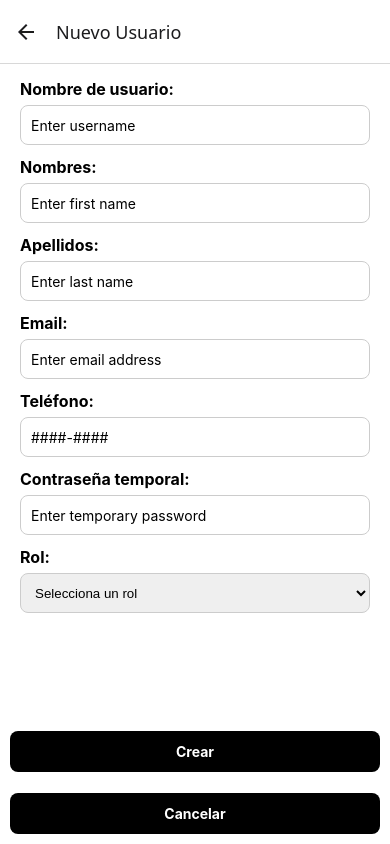
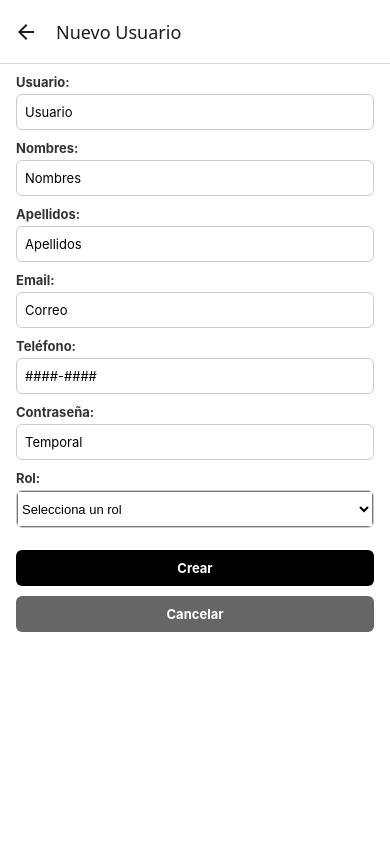
Before and after one commit to Rumrayy/SITMO, a React Native app: screen /NuevoUsuario in a window 390 px wide. Built offline with nearby package versions, Linux system fonts and the light colour scheme.

Commit message:
ajustes de vistas

```diff
--- a/App/advertencia.jsx
+++ b/App/advertencia.jsx
@@ -1,52 +1,61 @@
 import React from 'react';
-import { View, Text, StyleSheet, TouchableOpacity } from 'react-native';
+import { View, Text, StyleSheet, FlatList, TouchableOpacity } from 'react-native';
 import Icon from 'react-native-vector-icons/FontAwesome';
 import { useNavigation } from '@react-navigation/native';
+
+const advertencias = [
+  { id: '1', titulo: 'Cancelación #1', motivo: 'Cliente no disponible', fecha: '28 Abr 2025' },
+  { id: '2', titulo: 'Cancelación #2', motivo: 'Dirección incorrecta', fecha: '27 Abr 2025' },
+  { id: '3', titulo: 'Cancelación #3', motivo: 'Pedido duplicado', fecha: '25 Abr 2025' },
+  { id: '4', titulo: 'Cancelación #4', motivo: 'Vehículo averiado', fecha: '24 Abr 2025' },
+  { id: '5', titulo: 'Cancelación #5', motivo: 'Problemas climáticos', fecha: '23 Abr 2025' },
+  { id: '6', titulo: 'Cancelación #6', motivo: 'Cliente canceló el pedido', fecha: '22 Abr 2025' },
+  { id: '7', titulo: 'Cancelación #7', motivo: 'Entrega reprogramada por cliente', fecha: '21 Abr 2025' },
+  { id: '8', titulo: 'Cancelación #8', motivo: 'Problemas en la ruta de entrega', fecha: '20 Abr 2025' },
+];
 
 const AdvertenciaScreen = () => {
   const navigation = useNavigation();
 
+  const renderItem = ({ item }) => (
+    <View style={styles.card}>
+      <View style={{ flex: 1 }}>
+        <Text style={styles.cardTitle}>{item.titulo}</Text>
+        <Text style={styles.cardMotivo}>{item.motivo}</Text>
+        <Text style={styles.cardFecha}>Fecha: {item.fecha}</Text>
+      </View>
+      <Icon name="exclamation-triangle" size={24} color="#dc3545" style={{ marginLeft: 10 }} />
+    </View>
+  );
+
   return (
     <View style={styles.container}>
-      <Text style={styles.title}>Advertencias</Text>
-
-      {/* Contenido principal de la pantalla */}
-      <View style={styles.content}>
-        <Text style={styles.subtitle}>Lista de advertencias</Text>
-        {/* Aquí puedes agregar tu lista de advertencias */}
-      </View>
 
 
+      <FlatList
+        data={advertencias}
+        keyExtractor={(item) => item.id}
+        renderItem={renderItem}
+        contentContainerStyle={{ paddingBottom: 20 }}
+      />
 
       <View style={styles.bottomMenu}>
-              <TouchableOpacity
-                style={styles.menuItem}
-                onPress={() => navigation.navigate('Admin')}
-              >
+        <TouchableOpacity style={styles.menuItem} onPress={() => navigation.navigate('Admin')}>
           <Icon name="home" size={24} color="black" />
           <Text style={styles.menuText}>Inicio</Text>
         </TouchableOpacity>
 
-              <TouchableOpacity
-                style={styles.menuItem}
-                onPress={() => navigation.navigate('Personal')}
-              >
+        <TouchableOpacity style={styles.menuItem} onPress={() => navigation.navigate('Personal')}>
           <Icon name="users" size={24} color="black" />
           <Text style={styles.menuText}>Personal</Text>
         </TouchableOpacity>
 
-              <TouchableOpacity
-                style={styles.menuItem}
-                onPress={() => navigation.navigate('Bodega')}
-              >
+        <TouchableOpacity style={styles.menuItem} onPress={() => navigation.navigate('Bodega')}>
           <Icon name="truck" size={24} color="black" />
           <Text style={styles.menuText}>Bodega</Text>
         </TouchableOpacity>
 
-              <TouchableOpacity
-                style={styles.menuItem}
-                onPress={() => navigation.navigate('Advertencia')}
-              >
+        <TouchableOpacity style={styles.menuItem} onPress={() => navigation.navigate('Advertencia')}>
           <Icon name="exclamation-triangle" size={24} color="black" />
           <Text style={styles.menuText}>Advertencias</Text>
         </TouchableOpacity>
@@ -65,17 +74,38 @@ const styles = StyleSheet.create({
     fontSize: 24,
     fontWeight: 'bold',
     textAlign: 'center',
-    marginBottom: 20,
     marginTop: 50,
+    marginBottom: 10,
   },
-  content: {
-    flex: 1,
-    justifyContent: 'center',
+  subtitle: {
+    fontSize: 16,
+    color: '#555',
+    textAlign: 'center',
+    marginBottom: 10,
+  },
+  card: {
+    backgroundColor: '#f8d7da',
+    borderColor: '#f5c6cb',
+    borderWidth: 1,
+    borderRadius: 10,
+    padding: 15,
+    marginBottom: 10,
+    flexDirection: 'row',
     alignItems: 'center',
   },
-  subtitle: {
-    fontSize: 18,
-    color: '#666',
+  cardTitle: {
+    fontSize: 16,
+    fontWeight: 'bold',
+    color: '#721c24',
+  },
+  cardMotivo: {
+    fontSize: 14,
+    color: '#721c24',
+  },
+  cardFecha: {
+    fontSize: 12,
+    color: '#721c24',
+    marginTop: 4,
   },
   bottomMenu: {
     flexDirection: 'row',
--- a/App/bodega.jsx
+++ b/App/bodega.jsx
@@ -1,51 +1,86 @@
 import React from 'react';
-import { View, Text, StyleSheet, TouchableOpacity } from 'react-native';
+import { View, Text, StyleSheet, TouchableOpacity, FlatList, Alert } from 'react-native';
 import Icon from 'react-native-vector-icons/FontAwesome';
 import { useNavigation } from '@react-navigation/native';
+
+const facturas = [
+  { id: '1', titulo: 'Factura #1', descripcion: 'Descripción', fechaEntrega: '15 Feb 2025' },
+  { id: '2', titulo: 'Factura #2', descripcion: 'Descripción', fechaEntrega: '15 Feb 2025' },
+  { id: '3', titulo: 'Factura #3', descripcion: 'Descripción', fechaEntrega: '15 Feb 2025' },
+  { id: '4', titulo: 'Factura #4', descripcion: 'Descripción', fechaEntrega: '15 Feb 2025' },
+];
 
 const BodegaScreen = () => {
   const navigation = useNavigation();
 
+  const handleEdit = (factura) => {
+    navigation.navigate('EditarFactura', { factura });
+  };
+
+  const handleDelete = (id) => {
+    Alert.alert('Eliminar', '¿Deseas eliminar esta factura?', [
+      { text: 'Cancelar', style: 'cancel' },
+      { text: 'Eliminar', onPress: () => console.log(`Factura ${id} eliminada`) },
+    ]);
+  };
+
+  const renderItem = ({ item }) => (
+    <View style={styles.card}>
+      <View style={{ flex: 1 }}>
+        <Text style={styles.cardTitle}>{item.titulo}</Text>
+        <Text style={styles.cardDescription}>{item.descripcion}</Text>
+        <Text style={styles.cardDate}>Entrega: {item.fechaEntrega}</Text>
+      </View>
+      <View style={styles.cardActions}>
+        <TouchableOpacity onPress={() => handleEdit(item)}>
+          <Icon name="edit" size={20} color="#007bff" />
+        </TouchableOpacity>
+        <TouchableOpacity onPress={() => handleDelete(item.id)} style={{ marginLeft: 15 }}>
+          <Icon name="trash" size={20} color="#dc3545" />
+        </TouchableOpacity>
+      </View>
+    </View>
+  );
+
   return (
     <View style={styles.container}>
-      <Text style={styles.title}>Bodega</Text>
 
-      {/* Contenido principal de la pantalla */}
+
       <View style={styles.content}>
-        <Text style={styles.subtitle}>Gestión de Bodega</Text>
-        {/* Aquí puedes agregar tu contenido específico de bodega */}
+
+
+        <TouchableOpacity
+          style={styles.addButton}
+          onPress={() => navigation.navigate('NuevaFactura')}
+        >
+          <Icon name="plus" size={16} color="white" />
+          <Text style={styles.addButtonText}> Nueva Factura</Text>
+        </TouchableOpacity>
+
+        <FlatList
+          data={facturas}
+          keyExtractor={(item) => item.id}
+          renderItem={renderItem}
+        />
       </View>
 
-
       <View style={styles.bottomMenu}>
-              <TouchableOpacity
-                style={styles.menuItem}
-                onPress={() => navigation.navigate('Admin')}
-              >
+        <TouchableOpacity style={styles.menuItem} onPress={() => navigation.navigate('Admin')}>
           <Icon name="home" size={24} color="black" />
           <Text style={styles.menuText}>Inicio</Text>
         </TouchableOpacity>
 
-              <TouchableOpacity
-                style={styles.menuItem}
-                onPress={() => navigation.navigate('Personal')}
-              >
+        <TouchableOpacity style={styles.menuItem} onPress={() => navigation.navigate('Personal')}>
           <Icon name="users" size={24} color="black" />
           <Text style={styles.menuText}>Personal</Text>
         </TouchableOpacity>
 
-              <TouchableOpacity
-                style={styles.menuItem}
-                onPress={() => navigation.navigate('Bodega')}
-              >
+        <TouchableOpacity style={styles.menuItem} onPress={() => navigation.navigate('Bodega')}>
           <Icon name="truck" size={24} color="black" />
           <Text style={styles.menuText}>Bodega</Text>
         </TouchableOpacity>
 
-              <TouchableOpacity
-                style={styles.menuItem}
-                onPress={() => navigation.navigate('Advertencia')}
-              >
+        <TouchableOpacity style={styles.menuItem} onPress={() => navigation.navigate('Advertencia')}>
           <Icon name="exclamation-triangle" size={24} color="black" />
           <Text style={styles.menuText}>Advertencias</Text>
         </TouchableOpacity>
@@ -64,17 +99,59 @@ const styles = StyleSheet.create({
     fontSize: 24,
     fontWeight: 'bold',
     textAlign: 'center',
-    marginBottom: 20,
     marginTop: 50,
+    marginBottom: 10,
   },
   content: {
     flex: 1,
-    justifyContent: 'center',
-    alignItems: 'center',
   },
   subtitle: {
     fontSize: 18,
     color: '#666',
+    textAlign: 'center',
+    marginBottom: 10,
+  },
+  addButton: {
+    backgroundColor: '#007bff',
+    paddingVertical: 10,
+    paddingHorizontal: 12,
+    borderRadius: 8,
+    flexDirection: 'row',
+    alignItems: 'center',
+    alignSelf: 'center',
+    marginBottom: 15,
+  },
+  addButtonText: {
+    color: 'white',
+    fontWeight: 'bold',
+    marginLeft: 6,
+  },
+  card: {
+    backgroundColor: '#f9f9f9',
+    padding: 15,
+    borderRadius: 10,
+    flexDirection: 'row',
+    marginBottom: 10,
+    elevation: 2,
+  },
+  cardTitle: {
+    fontSize: 16,
+    fontWeight: 'bold',
+  },
+  cardDescription: {
+    fontSize: 14,
+    color: '#666',
+  },
+  cardDate: {
+    fontSize: 12,
+    color: '#999',
+    marginTop: 4,
+  },
+  cardActions: {
+    justifyContent: 'center',
+    alignItems: 'center',
+    flexDirection: 'row',
+    marginLeft: 10,
   },
   bottomMenu: {
     flexDirection: 'row',
--- a/App/inicioadmin_p.jsx
+++ b/App/inicioadmin_p.jsx
@@ -104,10 +104,10 @@ const styles = StyleSheet.create({
     fontWeight: 'bold',
     textAlign: 'center',
     marginBottom: 20,
-    marginTop: 50,
+
   },
   mapContainer: {
-    height: 200,
+    height: 150,
     borderRadius: 8,
     overflow: 'hidden',
     marginBottom: 20,
--- a/App/new_usuario.jsx
+++ b/App/new_usuario.jsx
@@ -1,8 +1,23 @@
 import React, { useState } from 'react';
-import { View, Text, StyleSheet, TextInput, TouchableOpacity, Alert, KeyboardAvoidingView, Platform, Keyboard, TouchableWithoutFeedback, ScrollView } from 'react-native';
+import {
+  View,
+  Text,
+  StyleSheet,
+  TextInput,
+  TouchableOpacity,
+  Alert,
+  KeyboardAvoidingView,
+  Platform,
+  Keyboard,
+  TouchableWithoutFeedback,
+  ScrollView,
+} from 'react-native';
 import { Picker } from '@react-native-picker/picker';
+import { useNavigation } from '@react-navigation/native';
 
 const NuevoUsuarioScreen = () => {
+  const navigation = useNavigation();
+
   const [firstName, setFirstName] = useState('');
   const [lastName, setLastName] = useState('');
   const [email, setEmail] = useState('');
@@ -29,39 +44,83 @@ const NuevoUsuarioScreen = () => {
   };
 
   const handleCreateUser = () => {
-    if (!validatePhone()) {
-      return;
-    }
+    if (!validatePhone()) return;
     console.log('Usuario creado:', { firstName, lastName, email, tempPassword, role, username, phone });
     Alert.alert('Éxito', 'Usuario creado exitosamente');
   };
 
+  const handleCancel = () => {
+    navigation.goBack();
+  };
+
   return (
     <TouchableWithoutFeedback onPress={Keyboard.dismiss}>
-      <KeyboardAvoidingView behavior={Platform.OS === 'ios' ? 'padding' : 'height'} style={styles.container}>
+      <KeyboardAvoidingView
+        behavior={Platform.OS === 'ios' ? 'padding' : 'height'}
+        style={styles.container}
+      >
         <ScrollView contentContainerStyle={styles.scrollContent}>
-
           <View style={styles.form}>
-            <Text style={styles.label}>Nombre de usuario:</Text>
-            <TextInput style={styles.input} placeholder="Enter username" value={username} onChangeText={setUsername} />
+            <Text style={styles.label}>Usuario:</Text>
+            <TextInput
+              style={styles.input}
+              placeholder="Usuario"
+              value={username}
+              onChangeText={setUsername}
+            />
 
             <Text style={styles.label}>Nombres:</Text>
-            <TextInput style={styles.input} placeholder="Enter first name" value={firstName} onChangeText={setFirstName} />
+            <TextInput
+              style={styles.input}
+              placeholder="Nombres"
+              value={firstName}
+              onChangeText={setFirstName}
+            />
 
             <Text style={styles.label}>Apellidos:</Text>
-            <TextInput style={styles.input} placeholder="Enter last name" value={lastName} onChangeText={setLastName} />
+            <TextInput
+              style={styles.input}
+              placeholder="Apellidos"
+              value={lastName}
+              onChangeText={setLastName}
+            />
 
             <Text style={styles.label}>Email:</Text>
-            <TextInput style={styles.input} placeholder="Enter email address" value={email} onChangeText={setEmail} keyboardType="email-address" autoCapitalize="none" />
+            <TextInput
+              style={styles.input}
+              placeholder="Correo"
+              value={email}
+              onChangeText={setEmail}
+              keyboardType="email-address"
+              autoCapitalize="none"
+            />
 
             <Text style={styles.label}>Teléfono:</Text>
-            <TextInput style={styles.input} placeholder="####-####" value={phone} onChangeText={formatPhoneNumber} keyboardType="numeric" maxLength={9} />
+            <TextInput
+              style={styles.input}
+              placeholder="####-####"
+              value={phone}
+              onChangeText={formatPhoneNumber}
+              keyboardType="numeric"
+              maxLength={9}
+            />
 
-            <Text style={styles.label}>Contraseña temporal:</Text>
-            <TextInput style={styles.input} placeholder="Enter temporary password" value={tempPassword} onChangeText={setTempPassword} secureTextEntry />
+            <Text style={styles.label}>Contraseña:</Text>
+            <TextInput
+              style={styles.input}
+              placeholder="Temporal"
+              value={tempPassword}
+              onChangeText={setTempPassword}
+              secureTextEntry
+            />
 
             <Text style={styles.label}>Rol:</Text>
-            <Picker selectedValue={role} style={styles.input} onValueChange={(itemValue) => setRole(itemValue)}>
+            <View style={styles.pickerContainer}>
+              <Picker
+                selectedValue={role}
+                onValueChange={(itemValue) => setRole(itemValue)}
+                style={styles.picker}
+              >
                 <Picker.Item label="Selecciona un rol" value="" />
                 <Picker.Item label="Administrador" value="admin" />
                 <Picker.Item label="Bodega" value="bodega" />
@@ -69,23 +128,21 @@ const NuevoUsuarioScreen = () => {
               </Picker>
             </View>
 
-        </ScrollView>
-
-        {/* Botón fijo en la parte inferior */}
-        <View style={styles.buttonContainer}>
-          <TouchableOpacity style={styles.createButton} onPress={handleCreateUser}>
-            <Text style={styles.createButtonText}>Crear</Text>
-
+            {/* Botones uno debajo del otro */}
+            <View style={styles.buttonStack}>
+              <TouchableOpacity style={styles.button} onPress={handleCreateUser}>
+                <Text style={styles.buttonText}>Crear</Text>
+              </TouchableOpacity>
+              <TouchableOpacity
+                style={[styles.button, styles.cancelButton]}
+                onPress={handleCancel}
+              >
+                <Text style={styles.buttonText}>Cancelar</Text>
               </TouchableOpacity>
             </View>
 
-        <View style={styles.buttonContainer}>
-          <TouchableOpacity style={styles.createButton} onPress={handleCreateUser}>
-            <Text style={styles.createButtonText}>Cancelar</Text>
-
-          </TouchableOpacity>
           </View>
-
+        </ScrollView>
       </KeyboardAvoidingView>
     </TouchableWithoutFeedback>
   );
@@ -97,40 +154,54 @@ const styles = StyleSheet.create({
     backgroundColor: '#fff',
   },
   scrollContent: {
-    paddingHorizontal: 20,
+    paddingHorizontal: 16,
     paddingBottom: 20,
   },
   form: {
-    marginTop: 15,
+    marginTop: 10,
   },
   label: {
-    fontSize: 16,
+    fontSize: 13,
     fontWeight: 'bold',
-    marginBottom: 6,
+    marginBottom: 4,
+    color: '#333',
   },
   input: {
-    height: 40,
+    height: 36,
     borderColor: '#ccc',
     borderWidth: 1,
-    borderRadius: 8,
-    paddingHorizontal: 10,
+    borderRadius: 6,
+    paddingHorizontal: 8,
+    marginBottom: 10,
+    fontSize: 13,
+  },
+  pickerContainer: {
+    borderColor: '#ccc',
+    borderWidth: 1,
+    borderRadius: 6,
     marginBottom: 12,
+    overflow: 'hidden',
   },
-  buttonContainer: {
-    padding: 10,
-    borderTopWidth: 1,
-    borderTopColor: 'transparent',
-    backgroundColor:'transparent',
+  picker: {
+    height: 36,
+    fontSize: 13,
   },
-  createButton: {
+  buttonStack: {
+    marginTop: 10,
+  },
+  button: {
     backgroundColor: 'black',
-    padding: 12,
-    borderRadius: 8,
+    paddingVertical: 10,
+    borderRadius: 6,
     alignItems: 'center',
+    marginBottom: 10,
   },
-  createButtonText: {
+  cancelButton: {
+    backgroundColor: '#666',
+  },
+  buttonText: {
     color: '#fff',
-    fontSize: 14,
+    fontSize: 13,
     fontWeight: 'bold',
   },
 });
--- a/App/p_admin.jsx
+++ b/App/p_admin.jsx
@@ -14,8 +14,6 @@ const PersonalScreen = () => {
 
   return (
     <View style={styles.container}>
-      <Text style={styles.title}>Personal</Text>
-
       <TextInput
         style={styles.searchInput}
         placeholder="Buscar usuarios..."
@@ -50,9 +48,13 @@ const PersonalScreen = () => {
         ))}
       </ScrollView>
 
-      <TouchableOpacity style={styles.newButton}>
+      {/* Botón para ir a la pantalla NuevoUsuario */}
+      <TouchableOpacity
+        style={styles.newButton}
+        onPress={() => navigation.navigate('NuevoUsuario')}
+      >
         <Icon name="plus" size={18} color="#FFF" style={styles.newButtonIcon} />
-        <Text style={styles.newButtonText}>Nuevo Administrador</Text>
+        <Text style={styles.newButtonText}>Nuevo</Text>
       </TouchableOpacity>
 
       <View style={styles.bottomMenu}>
@@ -97,13 +99,6 @@ const styles = StyleSheet.create({
     flex: 1,
     padding: 16,
     backgroundColor: '#fff',
-  },
-  title: {
-    fontSize: 24,
-    fontWeight: 'bold',
-    textAlign: 'center',
-    marginTop: 20,
-    marginBottom: 20,
   },
   searchInput: {
     height: 40,
--- a/Navigation/Appnavigator.tsx
+++ b/Navigation/Appnavigator.tsx
@@ -28,7 +28,7 @@ const Stack = createStackNavigator();
 const AppNavigator = () => {
   return (
     <NavigationContainer>
-      <Stack.Navigator initialRouteName="NuevaFactura">
+      <Stack.Navigator initialRouteName="Bodega">
         <Stack.Screen name="Login" component={LoginScreen} options={{ title: 'Iniciar Sesión' }} />
         <Stack.Screen name="ChangePassword" component={ChangePasswordScreen} options={{ title: 'Cambiar Contraseña' }} />
         <Stack.Screen name="Admin" component={AdminScreen} options={{ title: 'Panel Admin' }} />
--- a/package.json
+++ b/package.json
@@ -26,6 +26,7 @@
     "react-native-reanimated": "~3.16.1",
     "react-native-safe-area-context": "^4.12.0",
     "react-native-screens": "~4.4.0",
+    "react-native-toast-message": "^2.3.0",
     "react-native-vector-icons": "^10.2.0"
   },
   "devDependencies": {
```
Also changed, not shown: 1 other file (tests, documents, lock files or other folders). Lines whose indentation alone changed are shown as unchanged.
